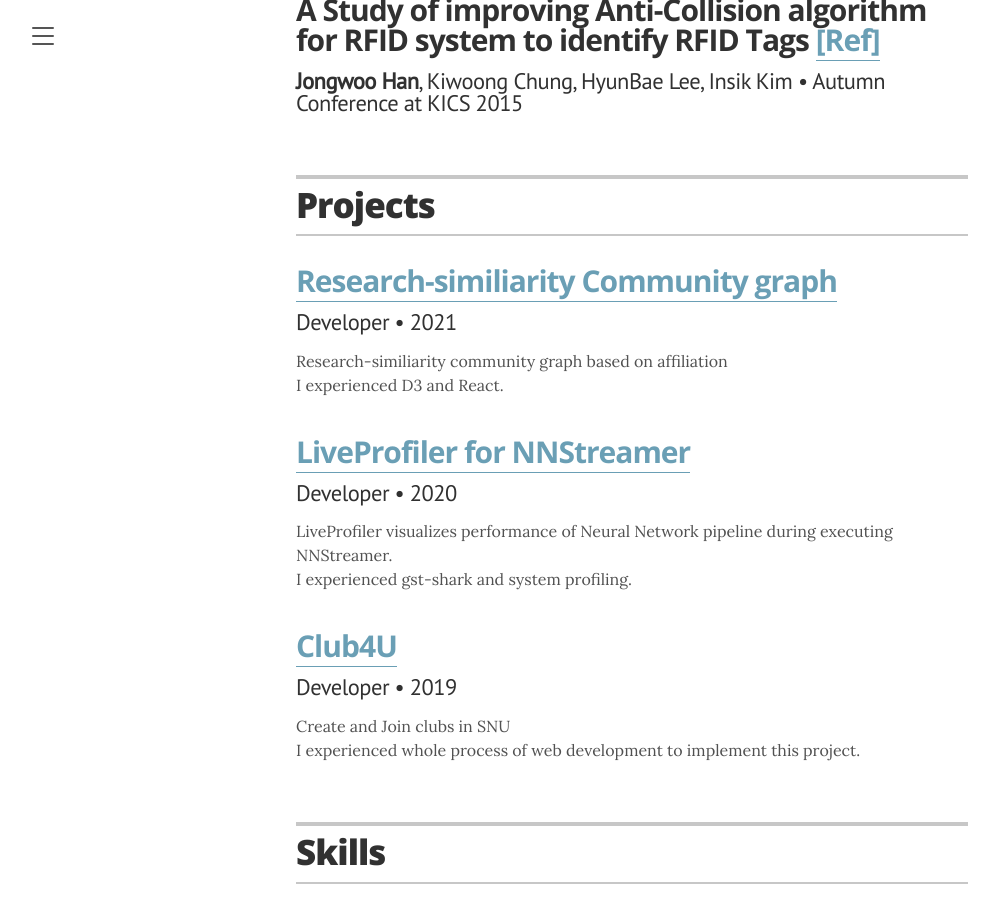
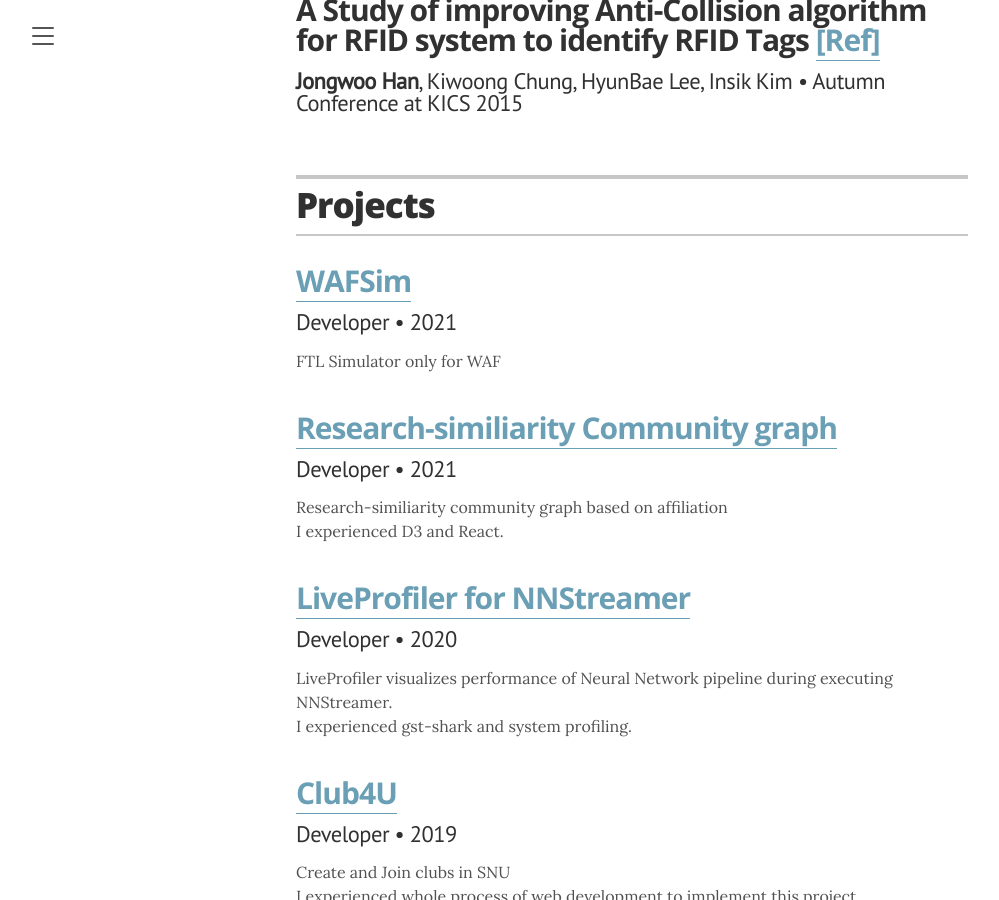
Before and after one commit to Spiraline/spiraline.github.io, a Jekyll site: the page built from index.markdown, in a window 1280 px wide and 900 px high, scrolled down 3404 px. Shown: the whole window, without its empty margins (8-1007 px from the left). Built offline with Jekyll 4.4.1, drawn with Linux system fonts in a browser that asks for light colours.

Commit message:
Add WAFSim

```diff
--- a/_data/projects.yml
+++ b/_data/projects.yml
@@ -1,3 +1,10 @@
+# Adv. OS
+- project: WAFSim
+  role: Developer
+  duration: 2021
+  url: "https://github.com/Spiraline/WAFSim"
+  description: FTL Simulator only for WAF
+
 # InfoViz
 - project: Research-similiarity Community graph
   role: Developer
```
